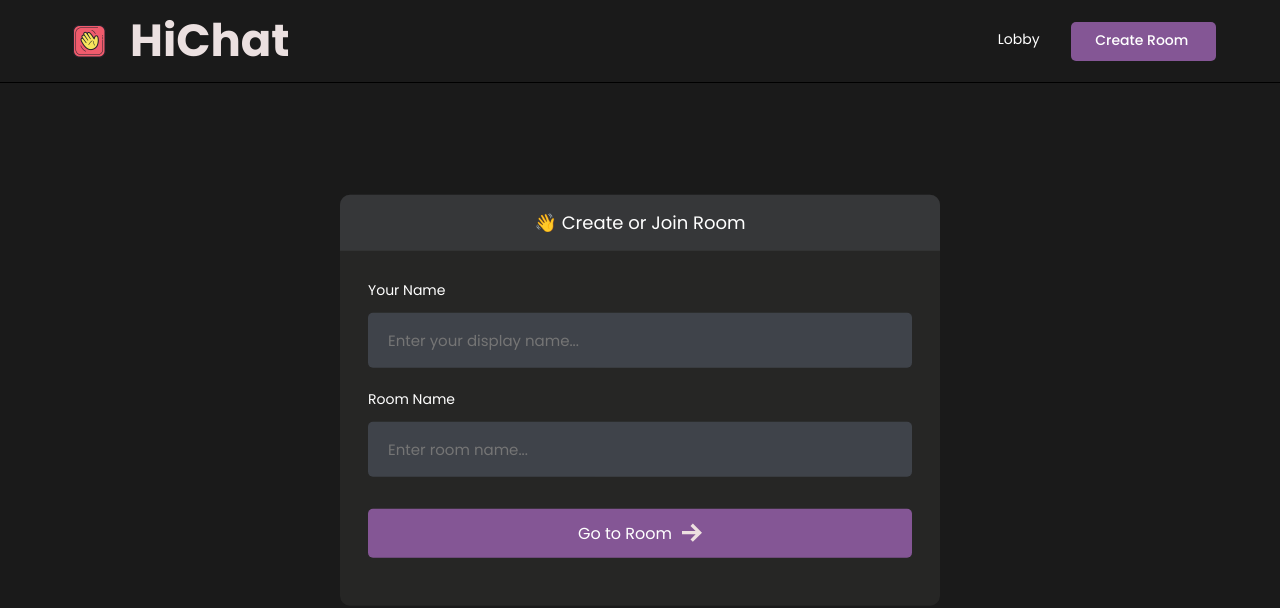
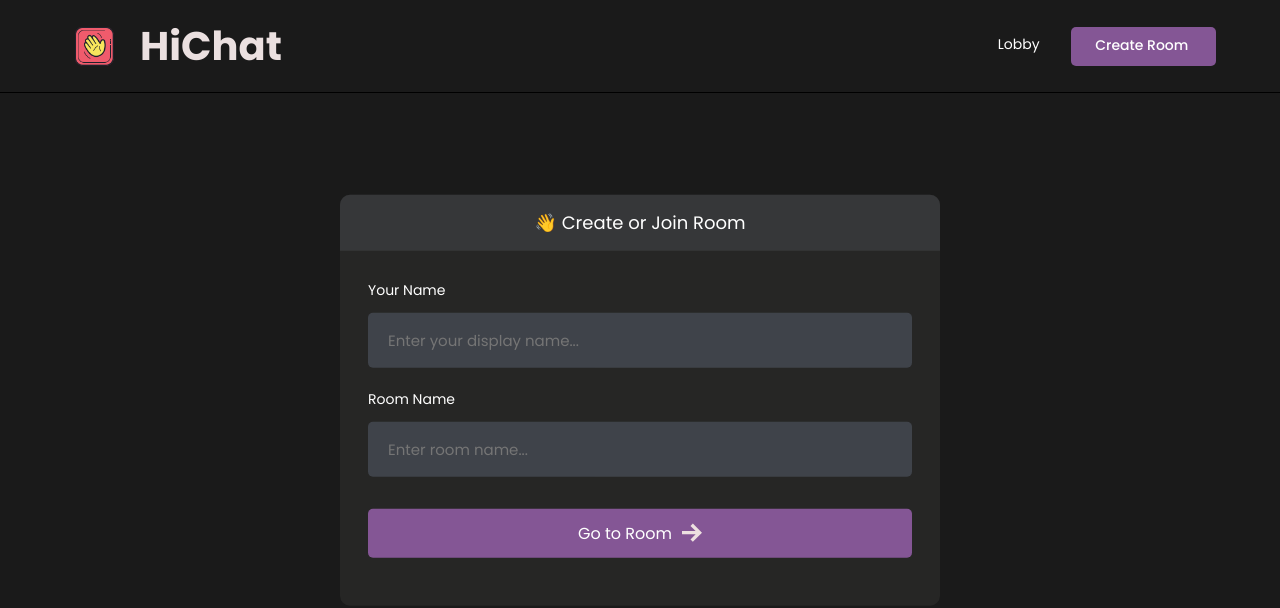
Before and after one commit to dirwolf/Mumble-video-chat, a plain HTML site: page lobby.html in a window 1280 px wide. Drawn offline with Linux system fonts and the light colour scheme.

Commit message:
today update

```diff
--- a/styles/main.css
+++ b/styles/main.css
@@ -74,7 +74,7 @@ a {
   display: flex;
   align-items: center;
   gap: 16px;
-  font-size: 45px;
+  font-size: 40px;
   font-weight: 700;
   line-height: 0;
   margin: 0;
@@ -88,7 +88,7 @@ a {
 }
 
 #logo img {
-  height: 50px;
+  height: 60px;
 }
 
 #nav a {
```
Also changed, not shown: 1 other file.
